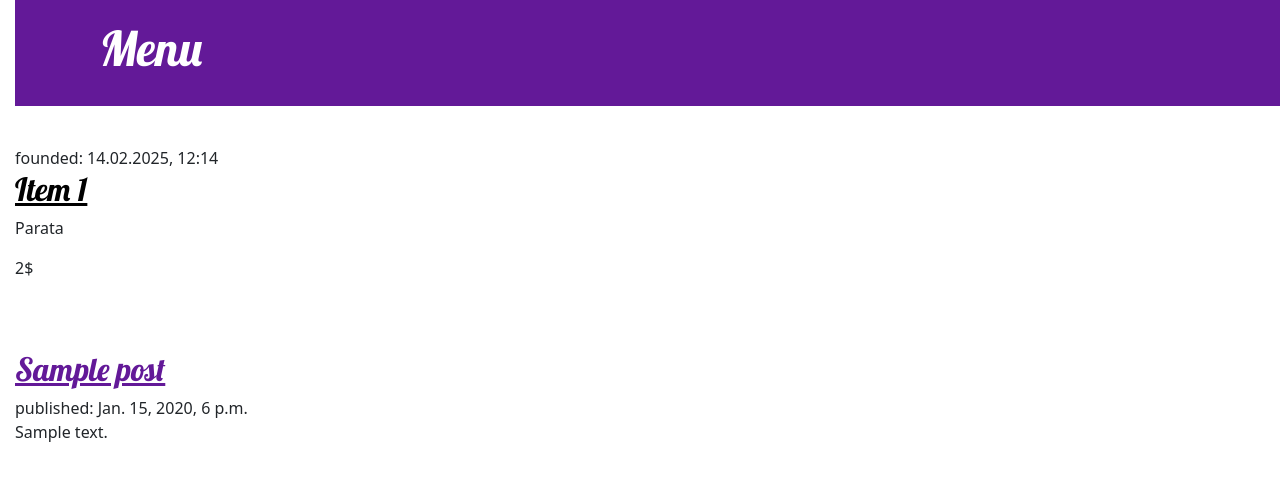
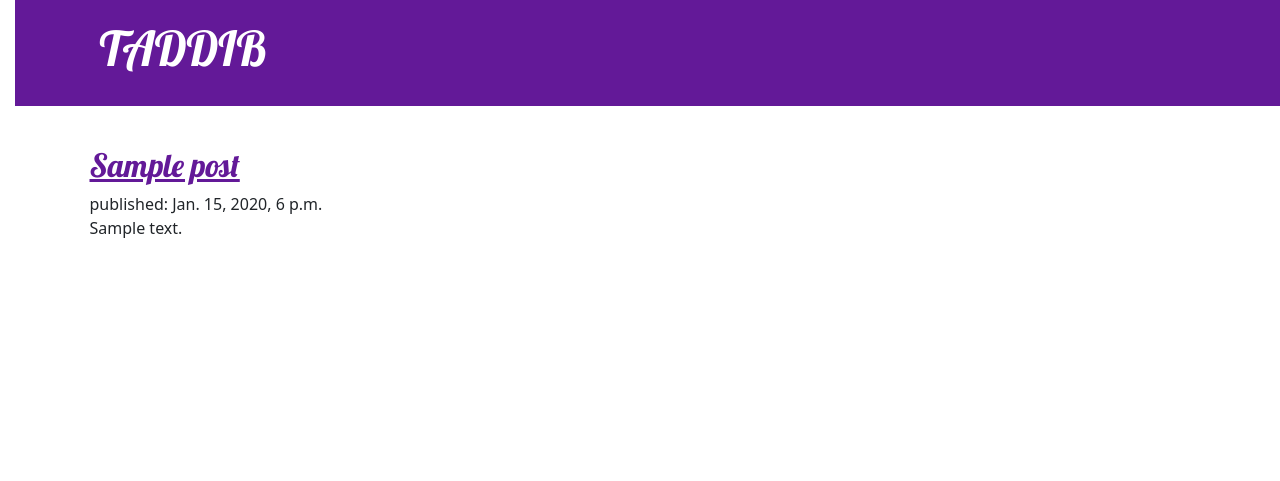
Before and after one commit to BanyarSawThit/taddib, a Django app: page / in a window 1280 px wide. Shown: the top 481 px of the page. Run offline with Django 5.2, Linux system fonts and the light colour scheme; tables that the repository leaves empty hold one stand-in row (values such as "Sample post").

Commit message:
linking page

```diff
--- /dev/null
+++ b/blog/templates/blog/base.html
@@ -0,0 +1,25 @@
+{% load static %}
+<!DOCTYPE html>
+<html>
+    <head>
+        <title>TADDIB Indian House</title>
+        <link rel="stylesheet" href="https://cdn.jsdelivr.net/npm/bootstrap@5.3.3/dist/css/bootstrap.min.css" integrity="sha384-QWTKZyjpPEjISv5WaRU9OFeRpok6YctnYmDr5pNlyT2bRjXh0JMhjY6hW+ALEwIH" crossorigin="anonymous">
+        <link rel="stylesheet" href="{% static 'css/blog.css' %}">
+        <link rel="stylesheet" href="https://fonts.googleapis.com/css?family=Lobster&subset=latin,latin-ext">
+    </head>
+    <body>
+        <header class="page-header">
+          <div class="container">
+              <h1><a href="/">TADDIB</a></h1>
+          </div>
+        </header>
+        <main class="container">
+            <div class="row">
+                <div class="col">
+                {% block content %}
+                {% endblock %}
+                </div>
+            </div>
+        </main>
+    </body>
+</html>
--- a/blog/templates/blog/post_list.html
+++ b/blog/templates/blog/post_list.html
@@ -1,35 +1,13 @@
-{% load static %}
-<!DOCTYPE html>
-<html>
-    <head>
-        <title>TADDIB Indian House</title>
-        <link rel="stylesheet" href="https://cdn.jsdelivr.net/npm/bootstrap@5.3.3/dist/css/bootstrap.min.css" integrity="sha384-QWTKZyjpPEjISv5WaRU9OFeRpok6YctnYmDr5pNlyT2bRjXh0JMhjY6hW+ALEwIH" crossorigin="anonymous">
-        <link rel="stylesheet" href="{% static 'css/blog.css' %}">
-        <link rel="stylesheet" href="https://fonts.googleapis.com/css?family=Lobster&subset=latin,latin-ext">
-    </head>
-    <body>
-        <header class="page-header">
-            <div class="container">
-            <h1><a href="/">Menu</a></h1>
-            </div>
-        </header>
+{% extends 'blog/base.html' %}
 
-        <article class="post">
-            <time>founded: 14.02.2025, 12:14</time>
-            <h2><a href="">Item 1</a></h2>
-            <p>Parata</p>
-            <p>2$</p>
+{% block content %}
+{% for post in posts %}
 
-        </article>
+<article>
+<h2><a href="{% url 'post_detail' pk=post.pk %}">{{ post.title }}</a></h2>
+<time>published: {{ post.published_date }}</time>
+<p>{{ post.text | linebreaksbr }}</p>
+</article>
 
-
-        {% for post in posts %}
-        <article>
-            <h2><a href="">{{ post.title }}</a></h2>
-            <time>published: {{ post.published_date }}</time>
-            <p>{{ post.text | linebreaksbr }}</p>
-        </article>
-
-        {% endfor %}
-    </body>
-</html>
+{% endfor %}
+{% endblock %}
--- a/blog/urls.py
+++ b/blog/urls.py
@@ -3,4 +3,5 @@ from . import views
 
 urlpatterns = [
     path('', views.post_list, name='post_list'),
+    path('post/<int:pk>/', views.post_detail, name='post_detail'),
 ]
--- a/blog/views.py
+++ b/blog/views.py
@@ -1,7 +1,12 @@
 from django.shortcuts import render
 from .models import Post
 from django.utils import timezone
+from django.shortcuts import render, get_object_or_404
 
 def post_list(request):
     posts = Post.objects.filter(published_date__lte=timezone.now()).order_by('published_date')
     return render(request, 'blog/post_list.html', {'posts': posts})
+
+def post_detail(request, pk):
+    post = get_object_or_404(Post, pk=pk)
+    return render(request, 'blog/post_detail.html', { 'post' : post })
```
Also changed, not shown: blog/templates/blog/post_detail.html (added, +12 -0 lines).
